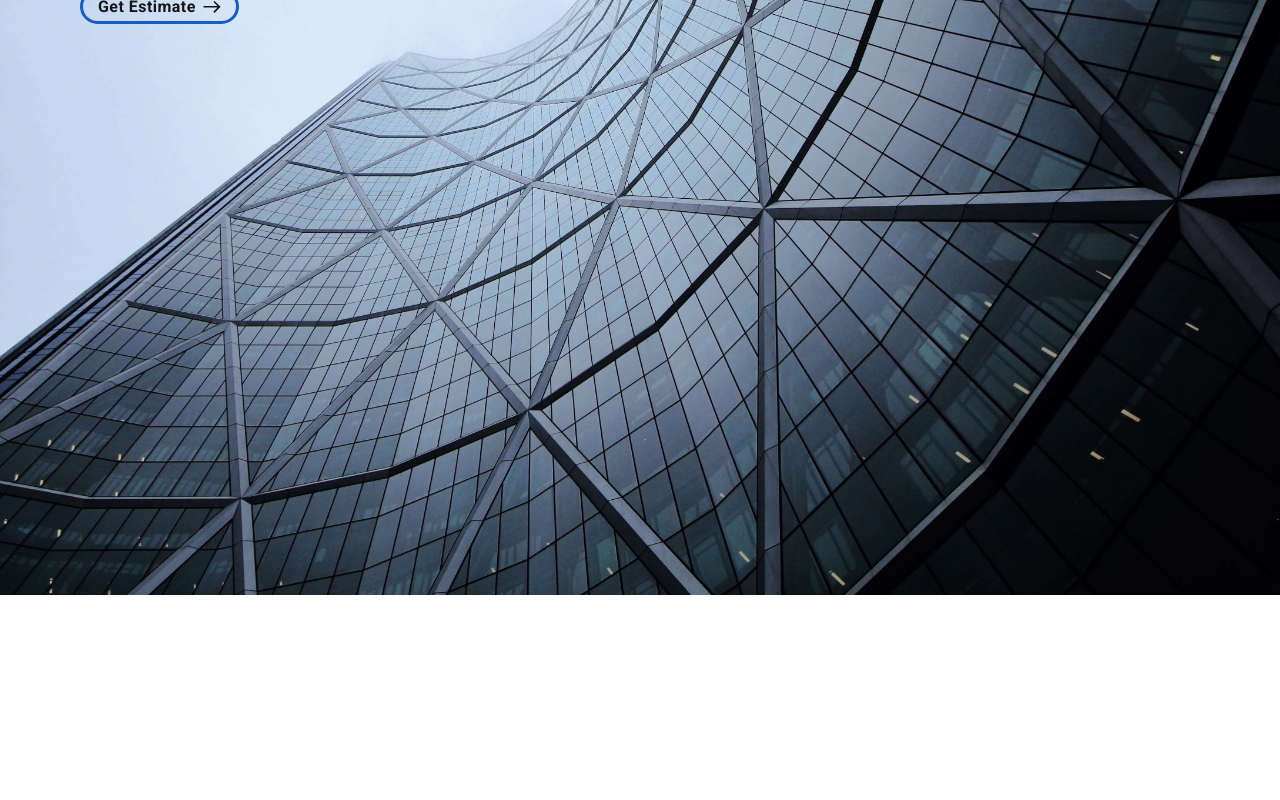
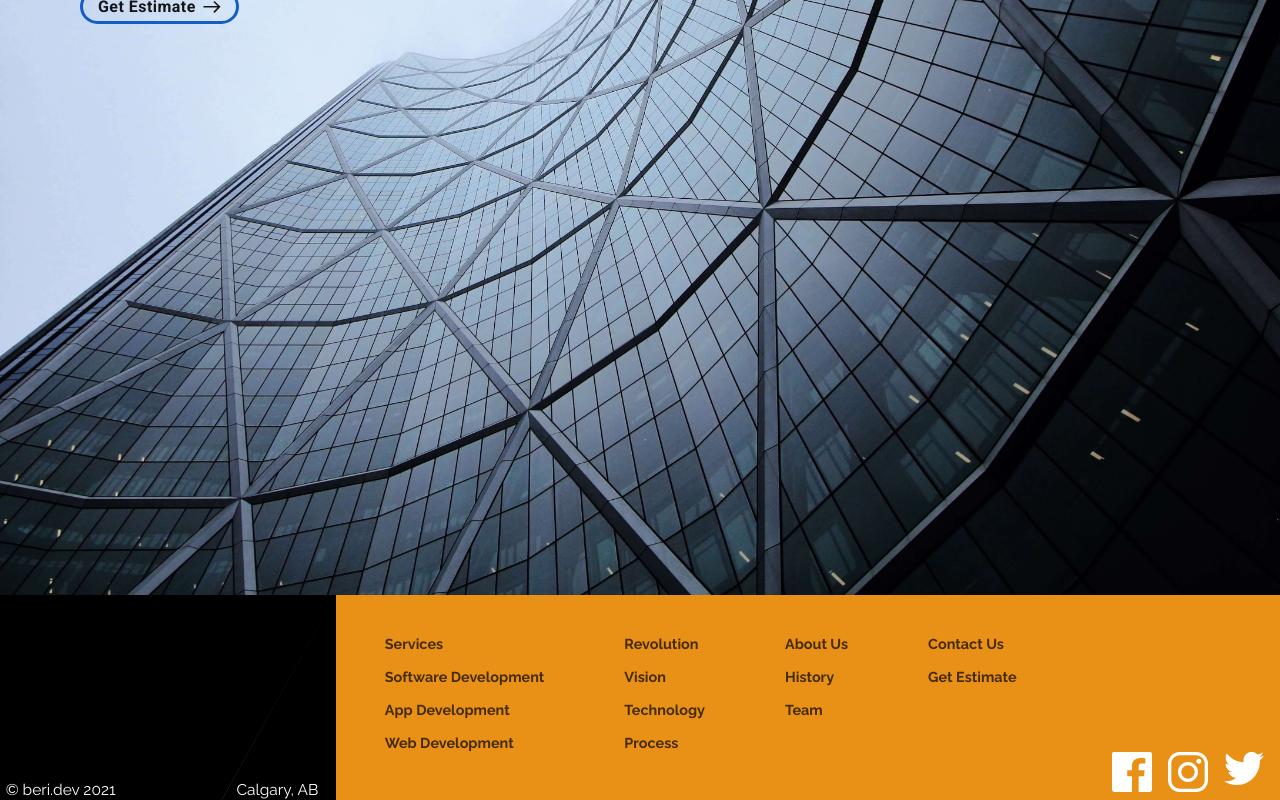
Before and after one commit to HAZberi/tech-company-website, a React (Create React App) app: page / in a window 1280 px wide. Shown: the part 493-1293 px from the top of the page. Before the commit the page ends 1088 px from the top, so only its background shows below. Built offline with nearby package versions, Linux system fonts and the light colour scheme.

Commit message:
The Gutter Bug!! Found in footer

```diff
--- a/src/App.js
+++ b/src/App.js
@@ -53,7 +53,7 @@ const App = () => {
               component={() => <div>Get your Estimate</div>}
             />
           </Switch>
-          {/* <Footer value={value} setValue={setValue} selected={selected} setSelected={setSelected}/> */}
+          <Footer value={value} setValue={setValue} selected={selected} setSelected={setSelected}/>
         </BrowserRouter>
       </div>
     </ThemeProvider>
```
Also changed, not shown: 1 other file (tests, documents, lock files or other folders).
